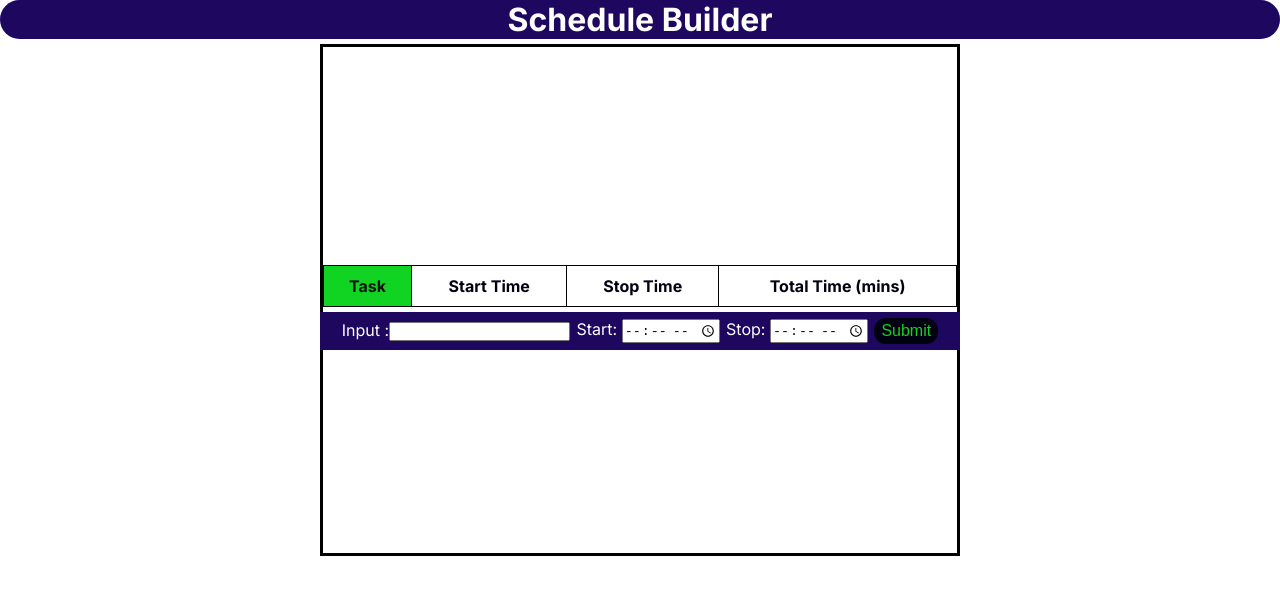
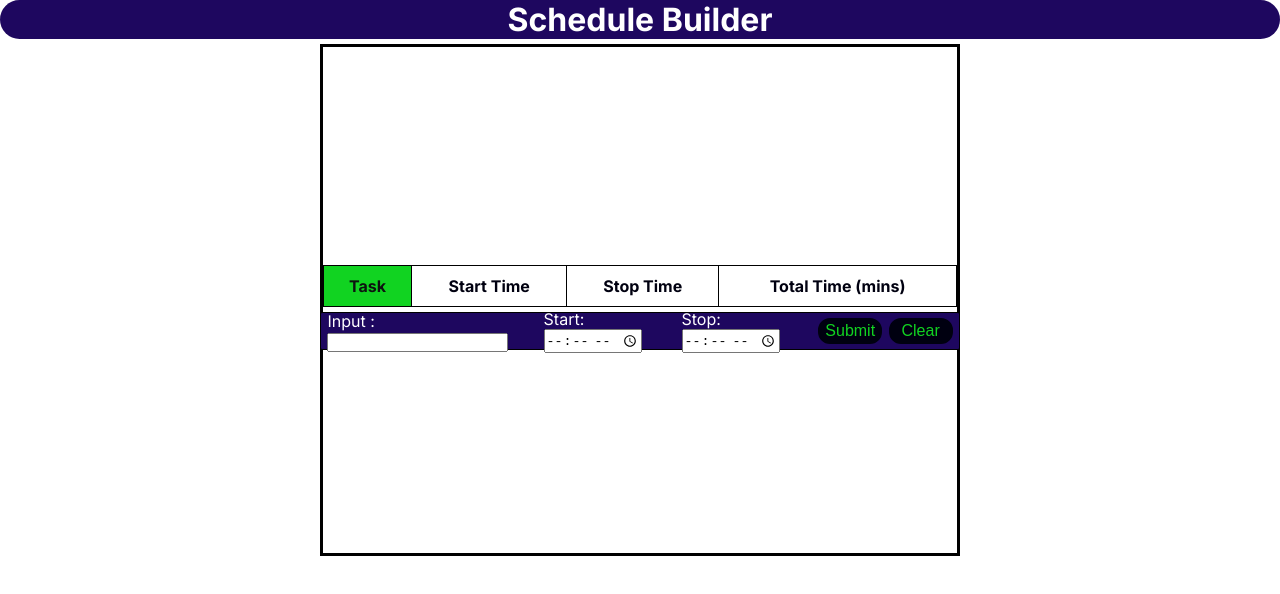
Before and after one commit to HasnainSaifi34/sumer-project-frontend, a Next.js app: page / in a window 1280 px wide. Shown: the top 594 px of the page. Built offline with nearby package versions, Linux system fonts and the light colour scheme.

Commit message:
encountering an issue related inconsistency

```diff
--- a/app/(components)/scheduletable.tsx
+++ b/app/(components)/scheduletable.tsx
@@ -14,6 +14,7 @@ const TableComponent:React.FC<TableComponentProps> = ({array}) => {
 
 
   return (
+
     <div className={styles.tableContainer}>
       <table className={styles.table}>
         <thead>
@@ -24,7 +25,9 @@ const TableComponent:React.FC<TableComponentProps> = ({array}) => {
             <th>Total Time (mins)</th>
 
           </tr>
+
           {array.map((item, index) => (
+
             <tr key={index}>
               <td>{item.task}</td>
               <td>{item.startTime}</td>
--- a/app/page.module.css
+++ b/app/page.module.css
@@ -33,15 +33,18 @@
   align-items: center;
   background-color: #1e075f;
   color: #fff;
-  border-radius: 2px solid black;
+  border-radius: 2px ;
+  border: 1px solid black; /* Border style added */
+  padding: 0.5vw; /* Padding added for spacing inside the container */
   gap:0.5vw;
 
 }
 .InputBody>input{
-color: #1e075f;
+background-color: #1e075f;
 border-radius: 6px solid black;
 
 }
+
 .submit{
   width: 5vw;
   height: 2vw;
--- a/app/page.tsx
+++ b/app/page.tsx
@@ -1,17 +1,29 @@
 // this will be pushed to git hub
 "use client";
-import { SyntheticEvent, useState } from "react";
+import { useState,useRef } from "react";
+import { TaskObjType } from "./types/index";
 import styles from "./page.module.css";
 import Table from "./(components)/scheduletable";
 export default function Home() {
-  const [taskArray, setTaskArray]=useState([])
-  const [taskObj, setTaskObj] = useState({
+ const [taskArray,setTaskArray] = useState<TaskObjType[]>([])
+  const [taskObj, setTaskObj] = useState<TaskObjType>({
     task: "",
     startTime: "00:00",
     stopTime: "00:00",
     TotalTime: 0,
   });
-  const TimeCalculator = (start: string, stop: string) => {
+
+  const UpdateTaskObjTotalTime = async (TotalTime: number) => {
+    await new Promise((res, rej) => {
+      setTaskObj((prevObj) => {
+        return {
+          ...prevObj,
+          TotalTime: TotalTime,
+        };
+      });
+    });
+  };
+  const TimeCalculator = async (start: string, stop: string) => {
     if (start !== "00:00" && stop !== "00:00") {
       const StopHour = parseInt(stop.split(":")[0]);
       const StopMin = parseInt(stop.split(":")[1]);
@@ -19,17 +31,18 @@ export default function Home() {
       const StartMin = parseInt(start.split(":")[1]);
 
       const value = StopHour * 60 + StopMin - (StartHour * 60 + StartMin);
-      setTaskObj((prevTaskObj) => {
-        return {
-          ...prevTaskObj,
-          TotalTime: value,
-        };
-      });
-      return true;
+      try {
+        await UpdateTaskObjTotalTime(value);
+        return true;
+      } catch (e) {
+        console.warn(`There was an error updating Total Time: ${e}`);
+        return false;
+      }
     } else {
       return false;
     }
   };
+
   const onChangeFunc = (e, type: string) => {
     setTaskObj((prevTaskObj) => {
       switch (type) {
@@ -52,25 +65,25 @@ export default function Home() {
           return prevTaskObj;
       }
     });
-    console.log(taskObj);
   };
-  const OnSubMitFunc = () => {
+  window.Getter = () => {
+    return { taskObj: taskObj, taskArray: taskArray };
+  };
+  const SubmitTaskObj = async () => {
+    console.log(taskObj.task !== "")
     if (taskObj.task !== "") {
-      if (TimeCalculator(taskObj.startTime, taskObj.stopTime)) {
-        console.log("values submitted");
-        console.log(taskObj);
-
-        setTaskArray((prevElements) => [...prevElements, taskObj]);
-
-
-        console.log(taskArray)
-      } else {
-        console.log("please enter valid time");
-      }
+      await TimeCalculator(taskObj.startTime, taskObj.stopTime);
     } else {
       console.log("please enter a valid task");
     }
   };
+
+  const OnSubMitFunc=async()=>{
+    await SubmitTaskObj()
+    setTaskArray((prevElem) => [...prevElem, taskObj])
+
+  }
+
 
   return (
     <main className={styles.main}>
@@ -79,7 +92,7 @@ export default function Home() {
       </header>
       <div className={styles.container}>
         <div className={styles.SchduleBody}>
-          <Table array={taskArray}/>
+          <Table array={taskArray} />
           <div className={styles.InputBody}>
             <div>
               <label>Input :</label>
@@ -100,7 +113,17 @@ export default function Home() {
               />
             </div>
             <div>
-              <button className={styles.submit} onClick={OnSubMitFunc}>Submit</button>
+              <button className={styles.submit} onClick={OnSubMitFunc}>
+                Submit
+              </button>
+            </div>
+            <div>
+              <button
+                className={styles.submit}
+                onClick={() => setTaskArray([])}
+              >
+                Clear
+              </button>
             </div>
           </div>
         </div>
```
Also changed, not shown: app/types/index.ts (added, +8 -0 lines), 2 other files (tests, documents, lock files or other folders).
